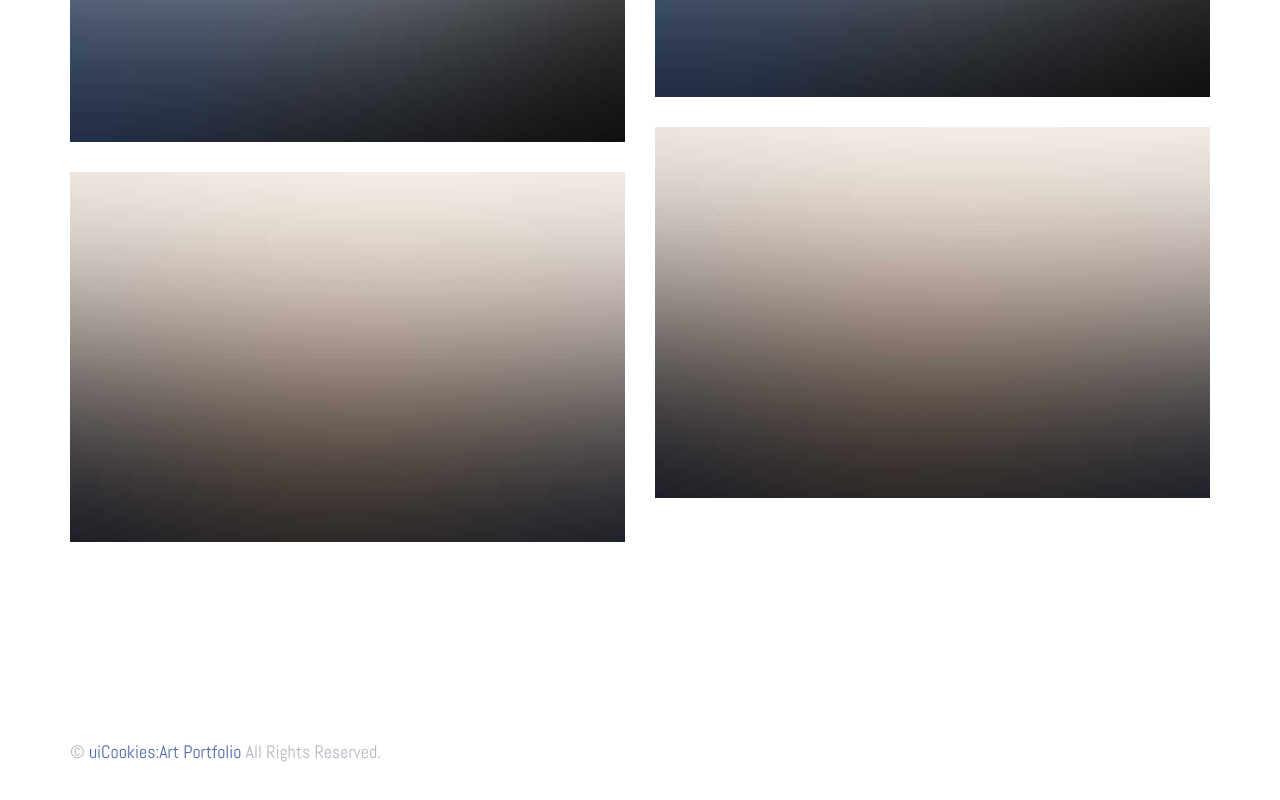
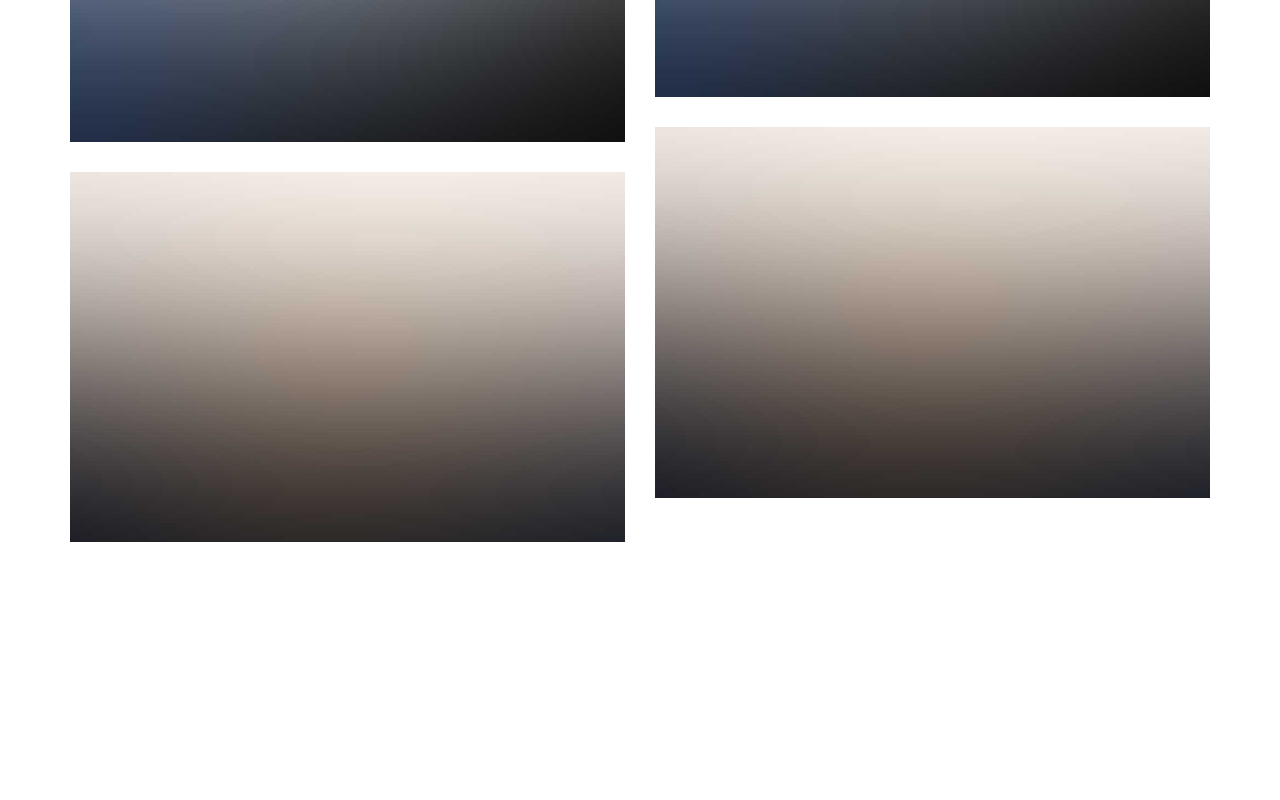
Before and after one commit to ErajGulraiz/eeport.github.io, a website: page single-page.html in a window 1280 px wide. Shown: the part 2664-3464 px from the top of the page. Drawn offline with Linux system fonts and the light colour scheme; files whose address does not match are found by name.

Commit message:
Update single-page.html

```diff
--- a/single-page.html
+++ b/single-page.html
@@ -97,7 +97,7 @@
     <div class="container">
       <div class="row">
         <div class="col-md-12">
-          <p class="probootstrap-copyright">&copy; <a href="https://uicookies.com/">uiCookies:Art Portfolio</a> All Rights Reserved.</p>
+          <!--p class="probootstrap-copyright">&copy; <a href="https://uicookies.com/">uiCookies:Art Portfolio</a> All Rights Reserved.</p>
           <!--ul class="probootstrap-social">
             <li><a href="#"><i class="icon-twitter"></i></a></li>
             <li><a href="#"><i class="icon-facebook2"></i></a></li>
```
